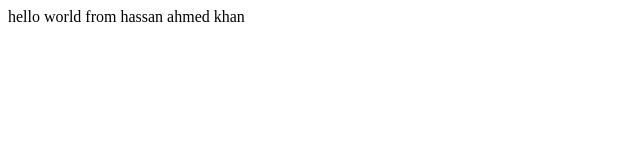
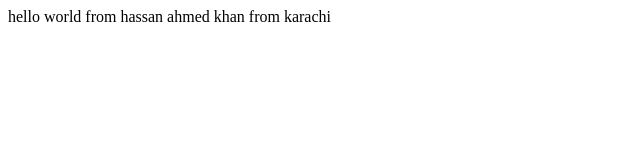
Before and after one commit to hassanahmed12/bootcamp2020, a plain HTML site: page index.html in a window 1280 px wide. Shown: the whole page, without its empty margins (0-640 px from the left). Drawn offline with Linux system fonts and the light colour scheme.

Commit message:
Update index.html

```diff
--- a/index.html
+++ b/index.html
@@ -7,6 +7,6 @@
 
 </head>
 <body>
-    hello world from hassan ahmed khan
+    hello world from hassan ahmed khan from karachi
 </body>
 </html>
```
